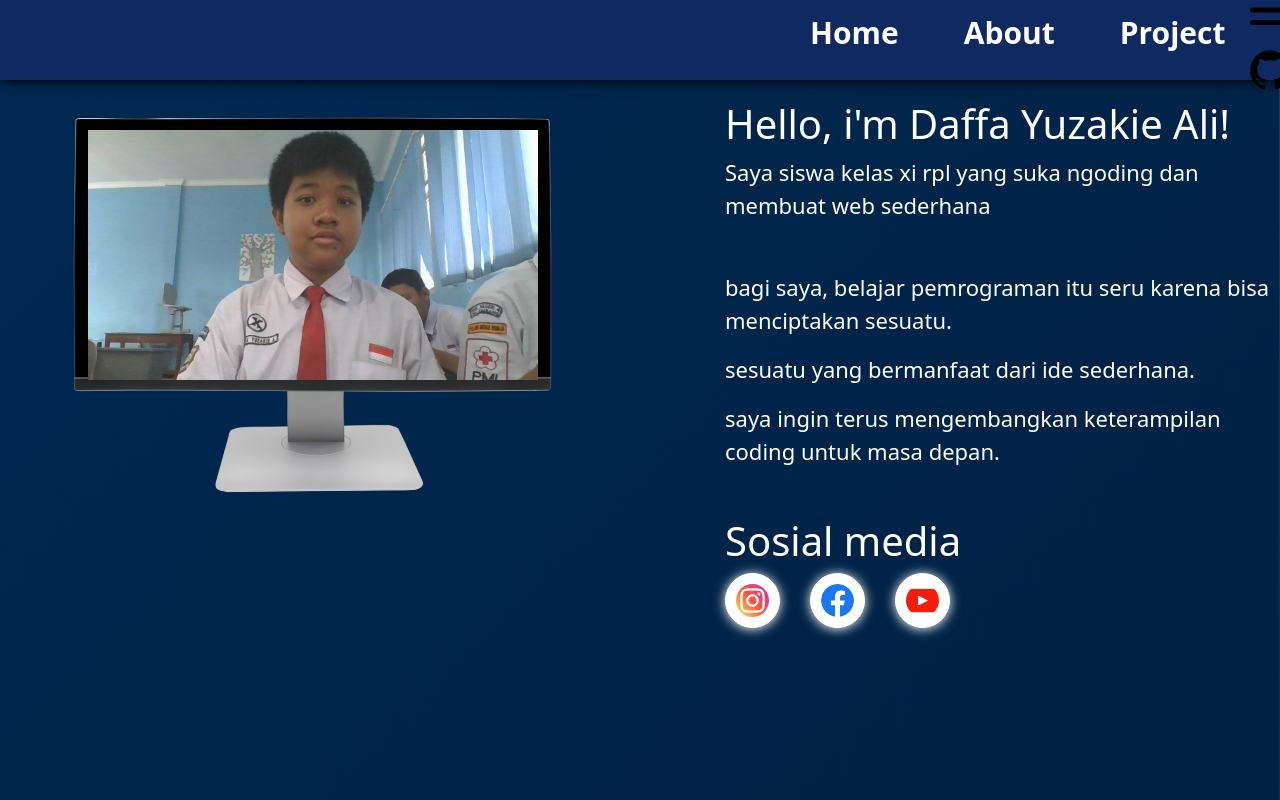
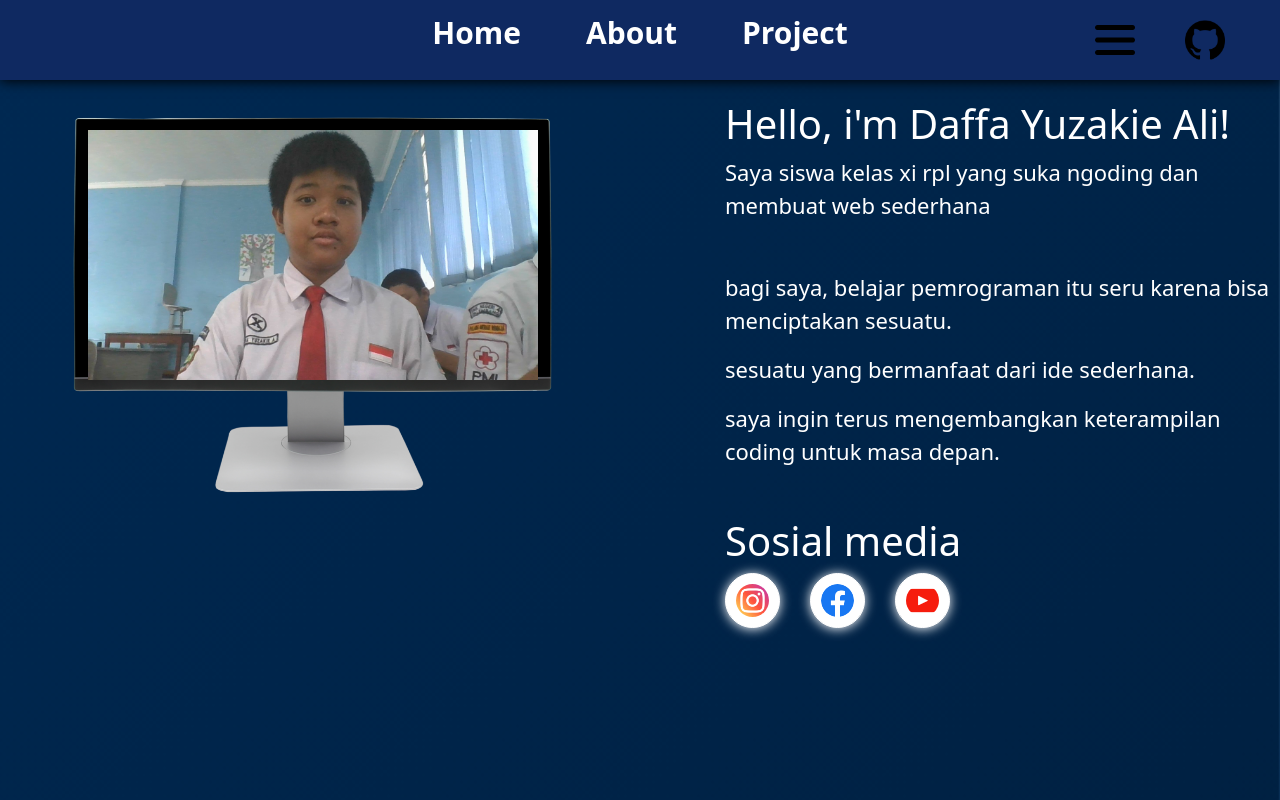
Before and after one commit to DaffaYuzakiee/my-portofolio-gw, a plain HTML site: page index.html in a window 1280 px wide. Shown: the top 800 px of the page. Drawn offline with nearby package versions, Linux system fonts and the light colour scheme.

Commit message:
Refactor CSS for navigation and layout styles

```diff
--- a/portofoliomy.css
+++ b/portofoliomy.css
@@ -25,19 +25,20 @@
     height: 80px;
     display: flex;
     align-items: center;
-    justify-content: space-between;
+    justify-content: center;
+    position: fixed;
     background: #0f2961;
-    position: fixed;
-    box-shadow: 0 1px 12px rgb(0, 0, 0);
+    box-shadow: 0 1px 12px rgb(0,0,0);
     z-index: 99;
+    padding: 0 50px;
+}
 
-}
 
 nav .left {
     display: flex;
     align-items: center;
     justify-content: center;
-    margin-left: 800px;
+    text-align: center;
     gap: 45px;
     font-size: 25px;
     cursor: pointer;
@@ -56,6 +57,14 @@
     background-color: white;
     color: black;
     border-radius: 30px;
+}
+
+nav .right {
+    position: absolute;
+    right: 40px;
+    display: flex;
+    gap: 10px;
+    gap: 20px;
 }
 
 nav .right img{
@@ -157,7 +166,9 @@
 .hehe .haha p{
     color: white;
     font-size: 20px;
-    margin-left: 580px;
+    display: flex;
+    justify-content: center;
+    align-items: center;
 }
 
 .hoho .yapping2{
```
